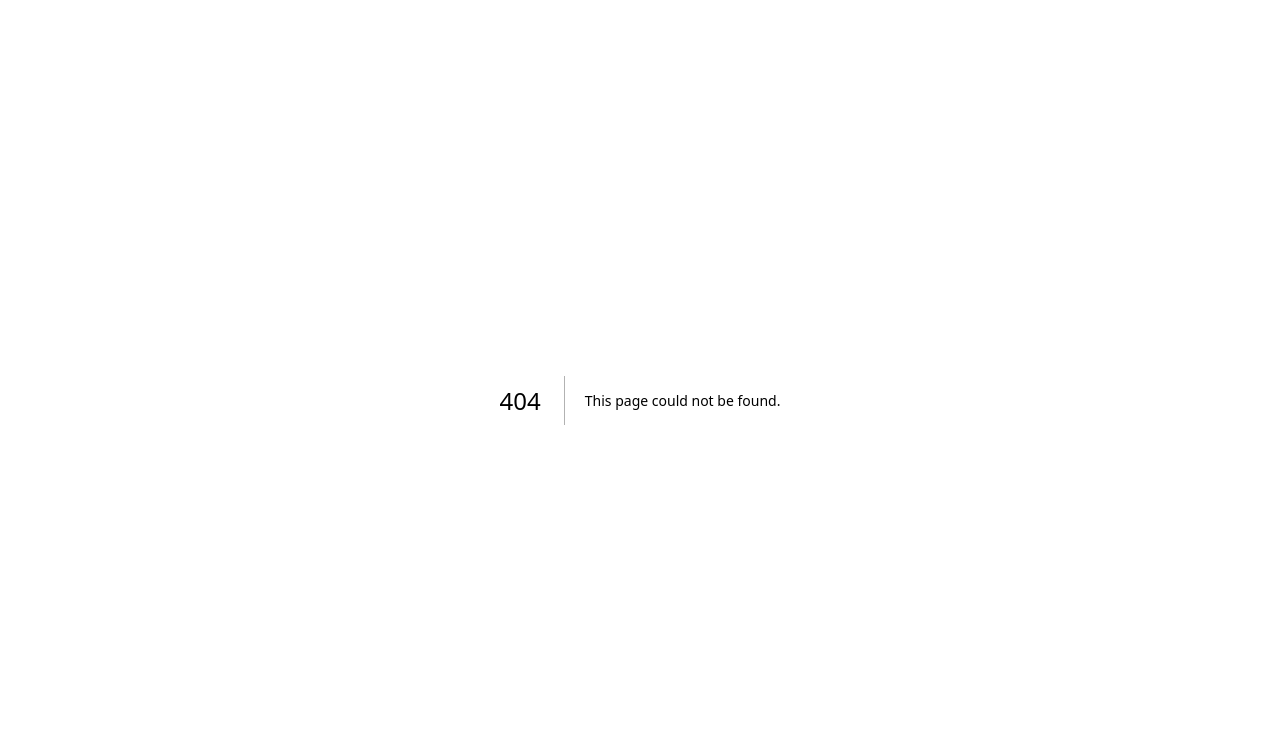
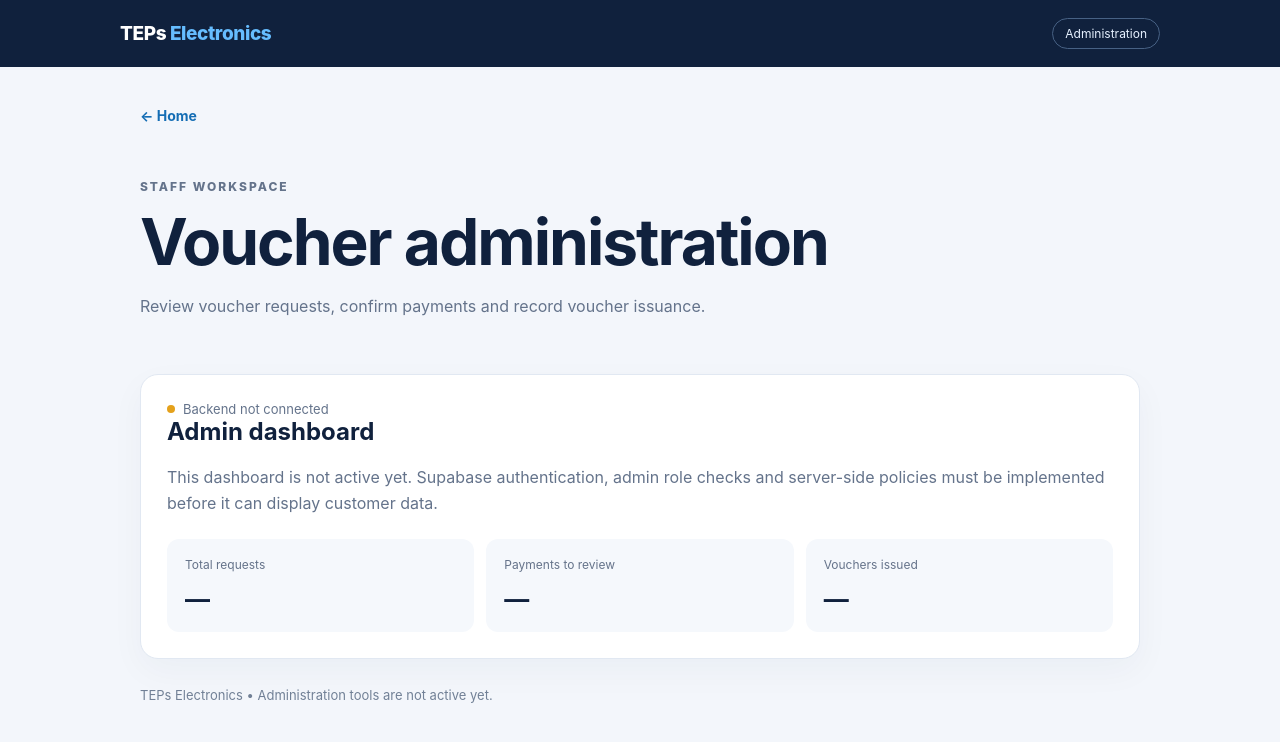
Before and after one commit to terencesimz40-bot/Voucher-App, a Next.js app in the folder frontend/: page /administration in a window 1280 px wide. Before the commit this address had no page. Shown: the top 742 px of the page. Built offline with nearby package versions, Linux system fonts and the light colour scheme.

Commit message:
feat: migrate frontend from Vite to Next.js App Router

```diff
--- /dev/null
+++ b/frontend/app/administration/page.jsx
@@ -0,0 +1,13 @@
+import Link from "next/link";
+
+export default function AdministrationPage() {
+  return <>
+    <header className="topbar"><Link className="brand" href="/">TEPs <span>Electronics</span></Link><span className="pill">Administration</span></header>
+    <main className="container"><Link className="back-link" href="/">← Home</Link>
+      <section className="hero"><p className="eyebrow">STAFF WORKSPACE</p><h1>Voucher administration</h1><p>Review voucher requests, confirm payments and record voucher issuance.</p></section>
+      <section className="panel"><div className="status-row"><span className="status-dot"/> Backend not connected</div><h2>Admin dashboard</h2><p>This dashboard is not active yet. Supabase authentication, admin role checks and server-side policies must be implemented before it can display customer data.</p>
+        <div className="grid"><div className="stat"><span>Total requests</span><strong>—</strong></div><div className="stat"><span>Payments to review</span><strong>—</strong></div><div className="stat"><span>Vouchers issued</span><strong>—</strong></div></div>
+      </section><footer>TEPs Electronics • Administration tools are not active yet.</footer>
+    </main>
+  </>;
+}
```
